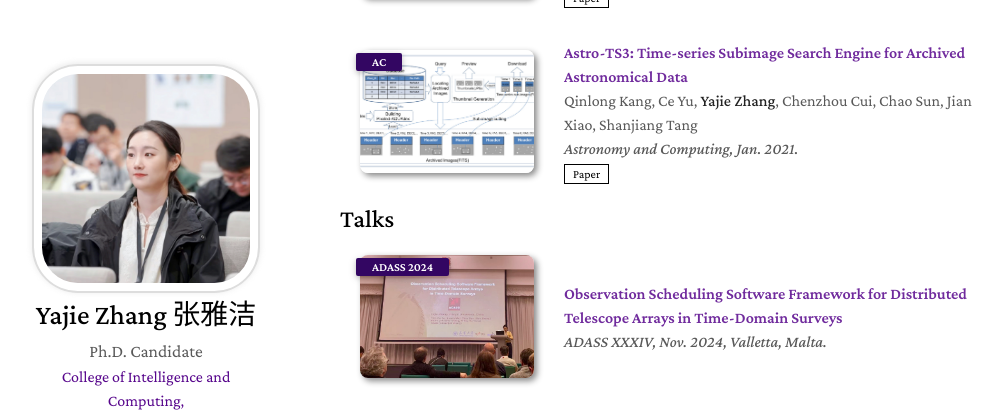
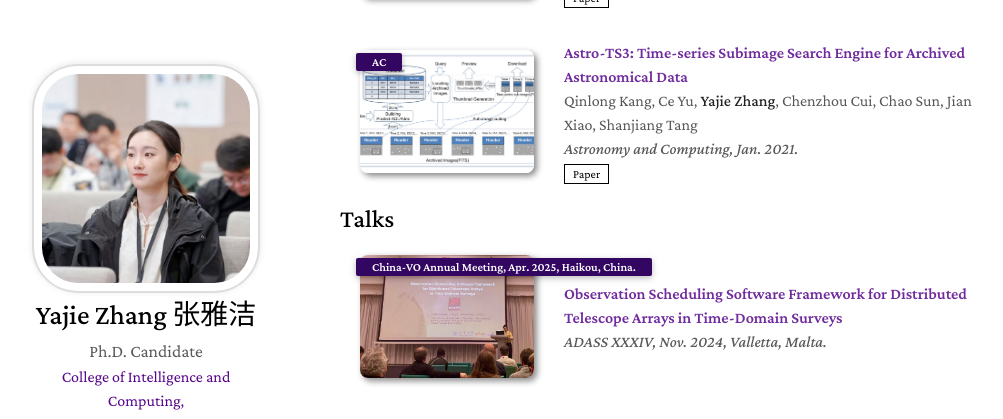
Before and after one commit to Yajie-Z/Yajie-Z.github.io, a Jekyll site: the page built from index.md, in a window 1280 px wide and 900 px high, scrolled down 2433 px, cut to the strip 0-419 px from the top of the window. Shown: the whole strip, without its empty margins (130-1133 px from the left). Built offline with Jekyll 4.4.1, drawn with Linux system fonts in a browser that asks for light colours; nearby versions of some CDN libraries; a style sheet for code colours, icons or effects is not loaded; our own code applies the rules of GitHub Pages for plain Markdown files.

Commit message:
Update talks.md

```diff
--- a/_includes/talks.md
+++ b/_includes/talks.md
@@ -2,6 +2,24 @@
 
 <div class="publications">
 <ol class="bibliography">
+
+<li>
+<div class="pub-row">
+
+  <div class="col-sm-3 abbr" style="position: relative;padding-right: 15px;padding-left: 15px;">
+    <img src="assets/img/adass 2024.jpg" class="teaser img-fluid z-depth-1">
+    <abbr class="badge">China-VO Annual Meeting, Apr. 2025, Haikou, China.</abbr>
+  </div>
+
+  <div class="col-sm-9" style="position: relative;padding-right: 15px;padding-left: 20px;">
+    <div class="title"><a href="https://www.um.edu.mt/events/adass2024/" target="_blank">Observation Scheduling Software Framework for Distributed Telescope Arrays in Time-Domain Surveys</a></div>
+
+    <div class="periodical"><em>ADASS XXXIV, Nov. 2024, Valletta, Malta.</em></div>
+  </div>
+</div>
+</li>
+<br>
+
 
 <li>
 <div class="pub-row">
```
